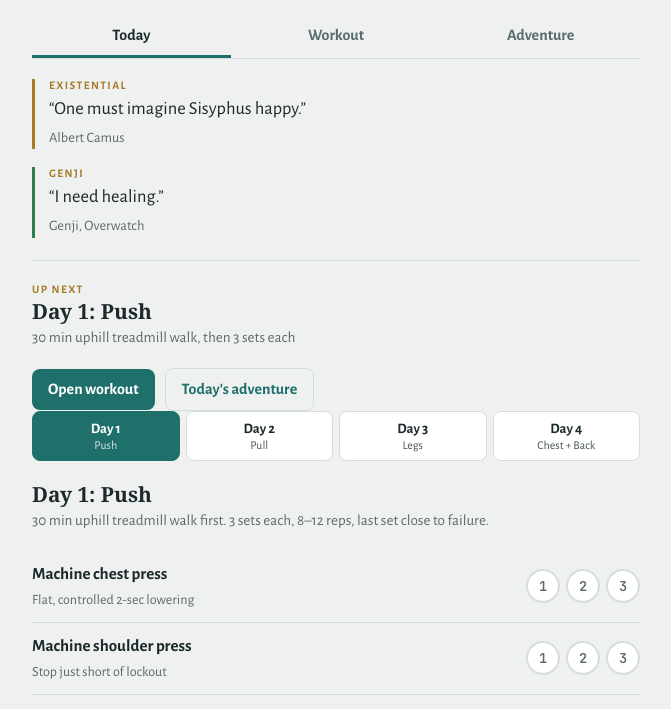
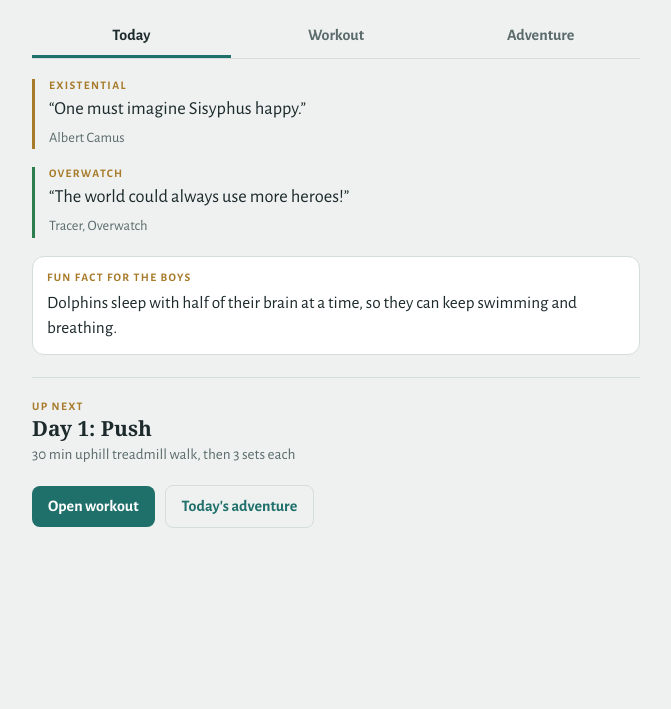
Before and after one commit to Valejason/berserkr-app, a plain HTML site: page index.html in a window 1280 px wide. Shown: the part 74-783 px from the top of the page, without its empty margins (304-975 px from the left). Drawn offline with nearby package versions, Linux system fonts and the light colour scheme; a web font is replaced by a local one.

Commit message:
Add files via upload

```diff
--- a/index.html
+++ b/index.html
@@ -16,6 +16,7 @@
   --bg:#121a1b; --surface:#1a2526; --ink:#e4ecea; --muted:#9aaead; --line:#2c3a3b;
   --accent:#4fb3ac; --accent-ink:#0d1516; --brass:#d6a64e; --good:#5cc489; --bad:#e57a63; color-scheme:dark}}
 *{box-sizing:border-box}
+[hidden]{display:none!important}
 body{background:var(--bg);color:var(--ink);font:17px/1.5 var(--body);margin:0}
 .wrap{max-width:640px;margin:0 auto;padding-inline:16px;padding-block:16px 48px}
 h1,h2,h3{font-family:var(--display);text-wrap:balance;margin:0;font-weight:700}
@@ -33,6 +34,8 @@ section{display:flex;flex-direction:column;gap:18px}
 .quote cite{color:var(--muted);font-style:normal;font-size:.9rem}
 .quote.genji{border-color:var(--good)}
 .quote.exist{border-color:var(--brass)}
+.fact{background:var(--surface);border:1px solid var(--line);border-radius:12px;padding:14px}
+.fact p{margin:6px 0 0;font-size:1.08rem;line-height:1.45}
 hr{border:0;border-top:1px solid var(--line);margin:4px 0}
 .days{display:flex;gap:6px;flex-wrap:wrap}
 .days button{flex:1;min-width:70px;padding:8px 6px;border:1px solid var(--line);background:var(--surface);color:var(--ink);border-radius:8px;font:600 .9rem var(--body);cursor:pointer}
@@ -107,7 +110,8 @@ details summary{cursor:pointer;color:var(--muted);font-size:.95rem}
 
   <section id="today-p">
     <div class="quote exist"><div class="label">Existential</div><p id="q1"></p><cite id="q1a"></cite></div>
-    <div class="quote genji"><div class="label">Genji</div><p id="q2"></p><cite>Genji, Overwatch</cite></div>
+    <div class="quote genji"><div class="label">Overwatch</div><p id="q2"></p><cite id="q2a"></cite></div>
+    <div class="fact"><div class="label">Fun fact for the boys</div><p id="fact"></p></div>
     <hr>
     <div><div class="label">Up next</div><h2 id="nextDay"></h2><div class="cardio">30 min uphill treadmill walk, then 3 sets each</div></div>
     <div class="row"><button class="btn" id="goLift">Open workout</button><button class="btn ghost" id="goDnd">Today's adventure</button></div>
@@ -165,10 +169,49 @@ const EXIST=[
  ["The struggle itself toward the heights is enough to fill a man's heart.","Albert Camus"],
  ["Become who you are.","Friedrich Nietzsche"]
 ];
-const GENJI=["Measure twice, cut once.","A steady blade balances the soul.","The dragon becomes me!","Ryūjin no ken wo kurae!","I need healing.","My soul seeks balance."];
-const eq=EXIST[dayNum%EXIST.length];
+const OW=[
+ ["The world could always use more heroes!","Tracer"],
+ ["Heroes never die!","Mercy"],
+ ["Cheers, love! The cavalry's here!","Tracer"],
+ ["Our world is worth fighting for.","Mei"],
+ ["Imagination is the essence of discovery.","Winston"],
+ ["Oh, let's break it down!","Lúcio"],
+ ["Experience tranquility.","Zenyatta"],
+ ["I am your shield!","Reinhardt"],
+ ["Don't worry, I've got your back!","Brigitte"],
+ ["A steady blade balances the soul.","Genji"]
+];
+const FACTS=[
+ "Octopuses have three hearts and blue blood.",
+ "A group of flamingos is called a flamboyance.",
+ "Sea otters hold hands while they sleep so they don't float away from each other.",
+ "Blue whales are the biggest animals that have ever lived, even bigger than any dinosaur.",
+ "Butterflies taste with their feet.",
+ "Wombat poop comes out shaped like little cubes.",
+ "There are more trees on Earth than stars in our galaxy, the Milky Way.",
+ "A day on Venus is longer than a whole year on Venus.",
+ "Hummingbirds are the only birds that can fly backwards.",
+ "Sharks have been around longer than trees.",
+ "Lightning is about five times hotter than the surface of the Sun.",
+ "Polar bears have black skin under their fur, and their fur isn't really white, it's see-through.",
+ "Elephants are the only mammals that can't jump.",
+ "Owls can't move their eyes, so they turn their heads almost all the way around instead.",
+ "Antarctica is the biggest desert in the world. A desert just means very little rain or snow falls there.",
+ "Bananas count as berries, but strawberries don't.",
+ "Babies are born with about 300 bones. Some join together as they grow, so adults have 206.",
+ "Crows can remember human faces for years, and they can tell other crows about you.",
+ "A shrimp's heart is in its head.",
+ "Saturn is so light for its size that it would float in a giant enough bathtub.",
+ "Dolphins sleep with half of their brain at a time, so they can keep swimming and breathing.",
+ "Mount Everest grows a tiny bit taller every year.",
+ "Honey never goes bad. Honey found in ancient Egyptian tombs was still good to eat.",
+ "Sloths can hold their breath for up to 40 minutes underwater.",
+ "Gentoo penguins give their favorite penguin a special pebble to say 'I like you.'"
+];
+const eq=EXIST[dayNum%EXIST.length],oq=OW[dayNum%OW.length];
 $("q1").textContent="“"+eq[0]+"”";$("q1a").textContent=eq[1];
-$("q2").textContent="“"+GENJI[dayNum%GENJI.length]+"”";
+$("q2").textContent="“"+oq[0]+"”";$("q2a").textContent=oq[1]+", Overwatch";
+$("fact").textContent=FACTS[dayNum%FACTS.length];
 
 /* ---------- Workout ---------- */
 const PLAN=[
```
